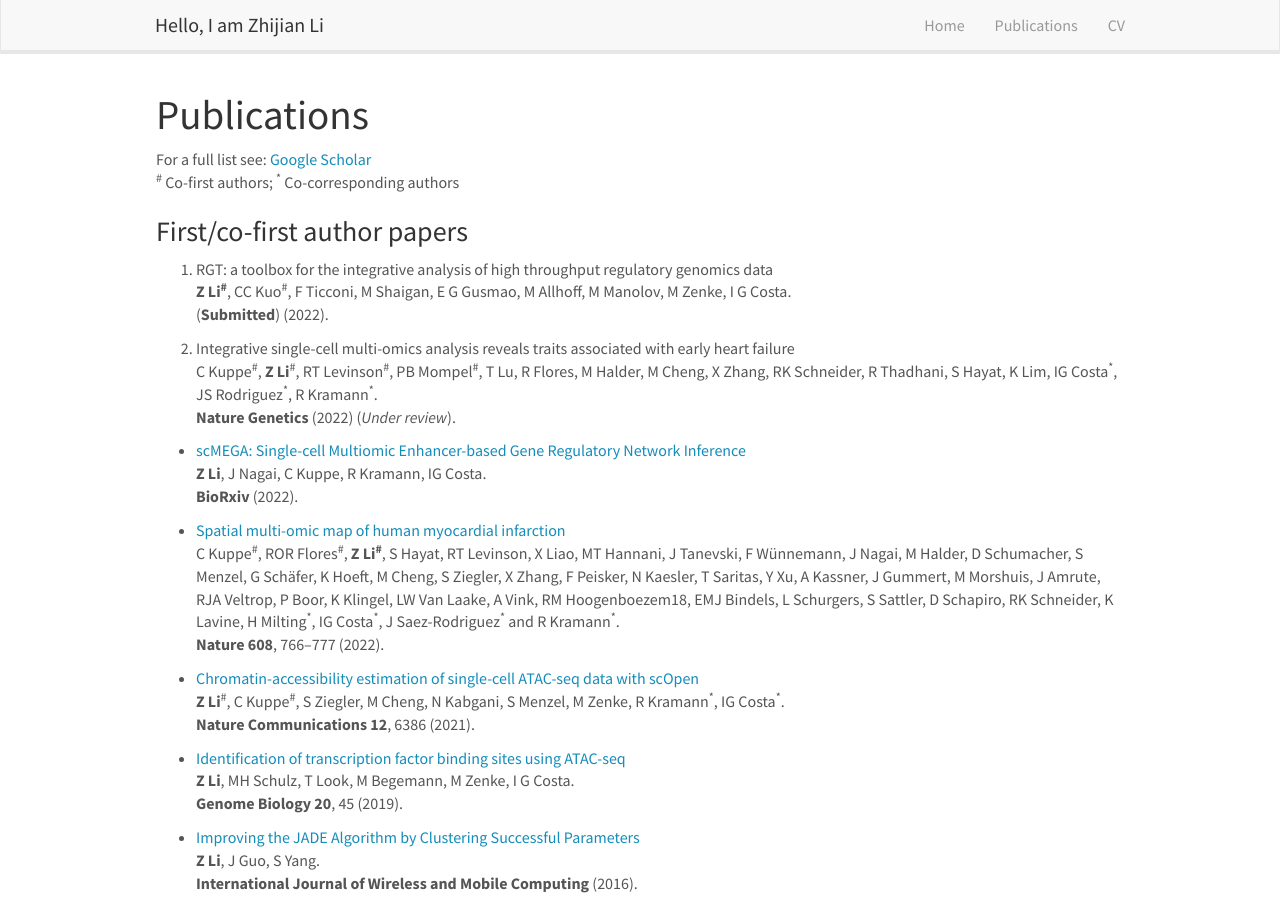
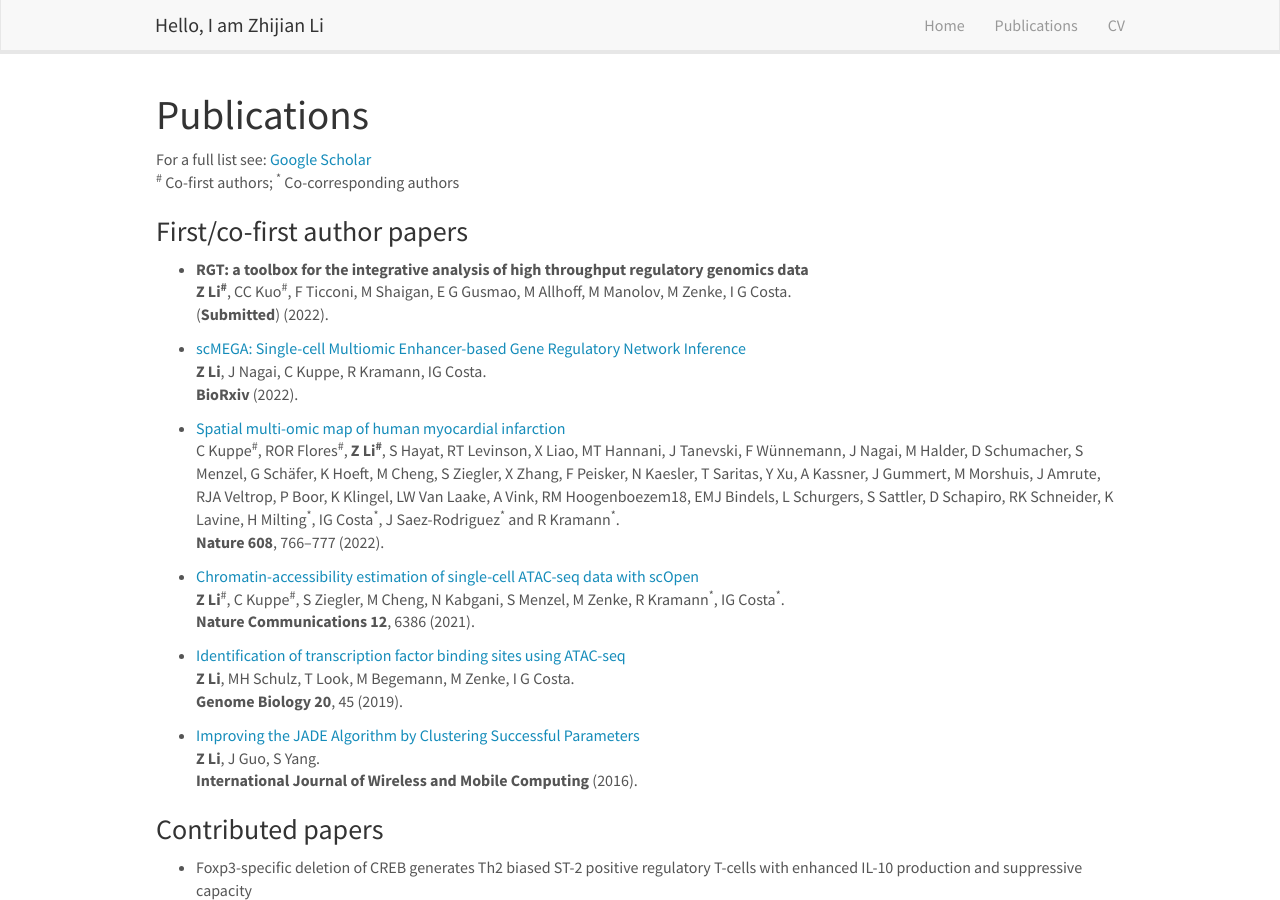
Before and after one commit to lzj1769/lzj1769.github.io, a Jekyll site: the page built from _pages/publications.md, in a window 1280 px wide and 900 px high. Built offline with Jekyll 4.4.1, drawn with Linux system fonts in a browser that asks for light colours; nearby versions of some CDN libraries.

Commit message:
update pub

```diff
--- a/_pages/publications.md
+++ b/_pages/publications.md
@@ -12,13 +12,10 @@ For a full list see: [Google Scholar](https://scholar.google.de/citations?user=x
 
 ### First/co-first author papers
 
-7. RGT: a toolbox for the integrative analysis of high throughput regulatory genomics data\
+* **RGT: a toolbox for the integrative analysis of high throughput regulatory genomics data** \
 **Z Li<sup>\#</sup>**, CC Kuo<sup>\#</sup>, F Ticconi, M Shaigan, E G Gusmao, M Allhoff, M Manolov, M Zenke, I G Costa.\
 (**Submitted**) (2022).
 
-6. Integrative single-cell multi-omics analysis reveals traits associated with early heart failure\
-C Kuppe<sup>\#</sup>, **Z Li**<sup>\#</sup>, RT Levinson<sup>\#</sup>, PB Mompel<sup>\#</sup>, T Lu, R Flores, M Halder, M Cheng, X Zhang, RK Schneider, R Thadhani, S Hayat, K Lim, IG Costa<sup>\*</sup>, JS Rodriguez<sup>\*</sup>, R Kramann<sup>\*</sup>.\
-**Nature Genetics** (2022) (*Under review*).
 
 * [scMEGA: Single-cell Multiomic Enhancer-based Gene Regulatory Network Inference](https://www.biorxiv.org/content/10.1101/2022.08.10.503335v1)\
 **Z Li**, J Nagai, C Kuppe, R Kramann, IG Costa.\
```
Also changed, not shown: other parts of _pages/publications.md (+1 -1 lines).
